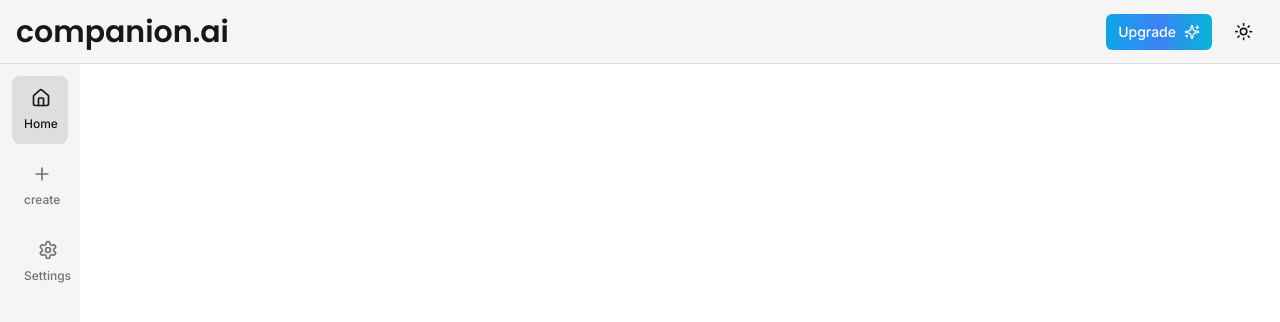
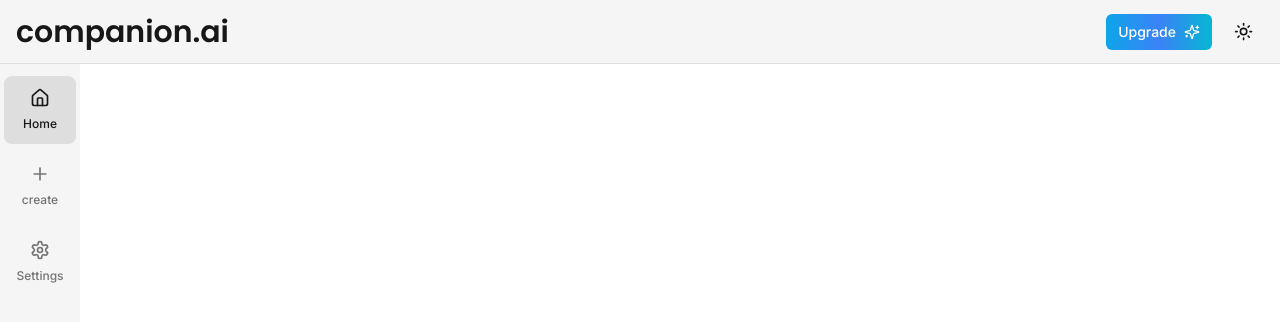
Before and after one commit to data-dude42/ai-companion, a Next.js app: page / in a window 1280 px wide. Shown: the top 322 px of the page. Built offline with nearby package versions, Linux system fonts and the light colour scheme.

Commit message:
added home, create, settings

```diff
--- a/components/sidebar.tsx
+++ b/components/sidebar.tsx
@@ -29,7 +29,7 @@
 
     return (
     <div className="space-y-4 flex flex-col h-full text-primary bg-secondary">
-        <div className="p-3 flex-1 justify-center">
+        <div className="p-3 flex flex-1 justify-center">
             <div className="space-y-2">
                 {routes.map((route) => (
                     <div
```
